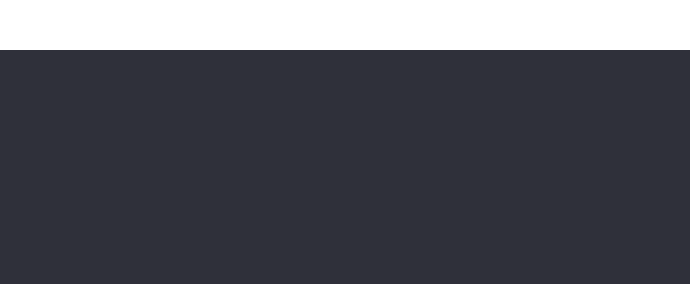
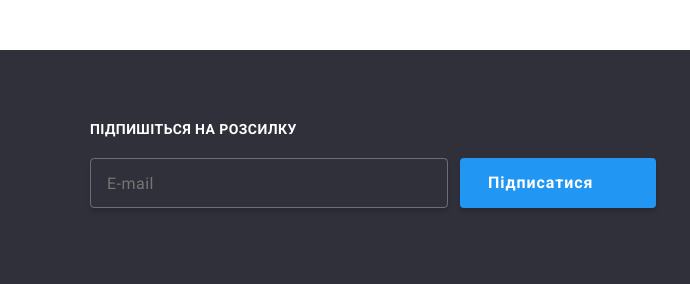
Before and after one commit to RomaniukSashko/WebStudio, a plain HTML site: page pages/portfolio.html in a window 1280 px wide. Shown: the part 1584-1868 px from the top of the page, 590-1280 px from the left. Drawn offline with nearby package versions, Linux system fonts and the light colour scheme.

Commit message:
Version 2.3

```diff
--- a/css/contacts.css
+++ b/css/contacts.css
@@ -288,3 +288,57 @@
     height: 20px;
     fill: var(--header-title);
 }
+/* Підписка */
+.info-title {
+    color: var(--header-title);
+    font-size: 14px;
+    font-weight: 700;
+    line-height: 1.14;
+    letter-spacing: 0.42px;
+    text-transform: uppercase;
+    margin-top: 12px;
+    margin-bottom: 20px;
+}
+
+.info-form {
+    display: flex;
+    gap: 12px;
+}
+
+.info-field {
+    width: 358px;
+    height: 50px;
+    border-radius: 4px;
+    border: 1px solid rgba(255, 255, 255, 0.30);
+    background: rgba(33, 150, 243, 0.00);
+    box-shadow: 0px 4px 4px 0px rgba(0, 0, 0, 0.15);
+    padding: 15px 16px;
+    color: var(--address-color);
+    font-size: 16px;
+    font-weight: 400;
+    line-height: 1.25;
+    letter-spacing: 0.48px;
+}
+
+.info-button {
+    padding: 10px 28px;
+    border: none;
+    border-radius: 4px;
+    background: var(--button-color);
+    box-shadow: 0px 4px 4px 0px rgba(0, 0, 0, 0.15);
+    color: var(--header-title);
+    text-align: center;
+    font-size: 16px;
+    font-weight: 700;
+    line-height: 1.88;
+    letter-spacing: 0.96px;
+    display: flex;
+    align-items: center;
+    gap: 10px;
+}
+
+.info-icon {
+    width: 24px;
+    height: 24px;
+    fill: var(--header-title);
+}
--- a/css/portfolio.css
+++ b/css/portfolio.css
@@ -312,3 +312,57 @@
     height: 20px;
     fill: var(--header-title);
 }
+/* Підписка */
+.info-title {
+    color: var(--header-title);
+    font-size: 14px;
+    font-weight: 700;
+    line-height: 1.14;
+    letter-spacing: 0.42px;
+    text-transform: uppercase;
+    margin-top: 12px;
+    margin-bottom: 20px;
+}
+
+.info-form {
+    display: flex;
+    gap: 12px;
+}
+
+.info-field {
+    width: 358px;
+    height: 50px;
+    border-radius: 4px;
+    border: 1px solid rgba(255, 255, 255, 0.30);
+    background: rgba(33, 150, 243, 0.00);
+    box-shadow: 0px 4px 4px 0px rgba(0, 0, 0, 0.15);
+    padding: 15px 16px;
+    color: var(--address-color);
+    font-size: 16px;
+    font-weight: 400;
+    line-height: 1.25;
+    letter-spacing: 0.48px;
+}
+
+.info-button {
+    padding: 10px 28px;
+    border: none;
+    border-radius: 4px;
+    background: var(--button-color);
+    box-shadow: 0px 4px 4px 0px rgba(0, 0, 0, 0.15);
+    color: var(--header-title);
+    text-align: center;
+    font-size: 16px;
+    font-weight: 700;
+    line-height: 1.88;
+    letter-spacing: 0.96px;
+    display: flex;
+    align-items: center;
+    gap: 10px;
+}
+
+.info-icon {
+    width: 24px;
+    height: 24px;
+    fill: var(--header-title);
+}
--- a/css/style.css
+++ b/css/style.css
@@ -156,8 +156,7 @@
 }
 /* Кнопка */
 .hero-button {
-    width: 216px;
-    height: 50px;
+    padding: 10px 32px;
     border: none;
     border-radius: 4px;
     background: var(--button-color);
@@ -285,6 +284,31 @@
     justify-content: center;
     gap: 30px;
 }
+
+.occupation-item {
+    position: relative;
+}
+
+.occupation-background {
+    width: 370px;
+    height: 70px;
+    background: rgba(47, 48, 58, 0.80);
+    display: flex;
+    justify-content: center;
+    align-items: center;
+    position: absolute;
+    bottom: 0;
+}
+
+.occupation-text {
+    color: var(--header-title);
+    text-align: center;
+    font-size: 14px;
+    font-weight: 700;
+    line-height: 1.14;
+    letter-spacing: 0.42px;
+    text-transform: uppercase;
+}
 /* Секція Наша команда */
 /* Фон та інше */
 .team {
@@ -311,7 +335,6 @@
 
 .team-item {
     width: 270px;
-    /* height: 428px; */
     border-radius: 0px 0px 4px 4px;
     background: var(--header-title);
     box-shadow: 0px 1px 3px 0px rgba(0, 0, 0, 0.12), 0px 1px 1px 0px rgba(0, 0, 0, 0.14), 0px 2px 1px 0px rgba(0, 0, 0, 0.20);
@@ -424,7 +447,12 @@
     padding: 9px 11px;
 }
 /* Підвал */
+/* Адреса */
 /* Фон та інше */
+.ft-address {
+    margin-right: 70px;
+}
+
 .footer {
     background-color: var(--footer-background);
     padding-top: 60px;
@@ -433,7 +461,6 @@
 
 .bottom {
     display: flex;
-    gap: 94px;
 }
 
 .footer-address {
@@ -503,6 +530,10 @@
     color: var(--button-color);
 }
 /* Соцмережі */
+.ft-social {
+    margin-right: 94px;
+}
+
 .ft-social-title {
     color: var(--header-title);
     font-size: 14px;
@@ -541,3 +572,57 @@
     height: 20px;
     fill: var(--header-title);
 }
+/* Підписка */
+.info-title {
+    color: var(--header-title);
+    font-size: 14px;
+    font-weight: 700;
+    line-height: 1.14;
+    letter-spacing: 0.42px;
+    text-transform: uppercase;
+    margin-top: 12px;
+    margin-bottom: 20px;
+}
+
+.info-form {
+    display: flex;
+    gap: 12px;
+}
+
+.info-field {
+    width: 358px;
+    height: 50px;
+    border-radius: 4px;
+    border: 1px solid rgba(255, 255, 255, 0.30);
+    background: rgba(33, 150, 243, 0.00);
+    box-shadow: 0px 4px 4px 0px rgba(0, 0, 0, 0.15);
+    padding: 15px 16px;
+    color: var(--address-color);
+    font-size: 16px;
+    font-weight: 400;
+    line-height: 1.25;
+    letter-spacing: 0.48px;
+}
+
+.info-button {
+    padding: 10px 28px;
+    border: none;
+    border-radius: 4px;
+    background: var(--button-color);
+    box-shadow: 0px 4px 4px 0px rgba(0, 0, 0, 0.15);
+    color: var(--header-title);
+    text-align: center;
+    font-size: 16px;
+    font-weight: 700;
+    line-height: 1.88;
+    letter-spacing: 0.96px;
+    display: flex;
+    align-items: center;
+    gap: 10px;
+}
+
+.info-icon {
+    width: 24px;
+    height: 24px;
+    fill: var(--header-title);
+}
--- a/pages/portfolio.html
+++ b/pages/portfolio.html
@@ -229,6 +229,18 @@
             </li>
           </ul>
         </section>
+        <section class="ft-info">
+          <h2 class="info-title">Підпишіться на розсилку</h2>
+          <form class="info-form">
+            <input id="email" class="info-field" placeholder="E-mail">
+            <button class="info-button">
+              Підписатися
+              <svg class="info-icon">
+                <use class="info-use" href="./images/symbol-defs.svg#telegram"></use>
+              </svg>
+            </button>
+          </form>
+        </section>
       </div>
     </footer>
   </body>
```
Also changed, not shown: index.html (+24 -15 lines), pages/contacts.html (+12 -0 lines), 1 other file.
